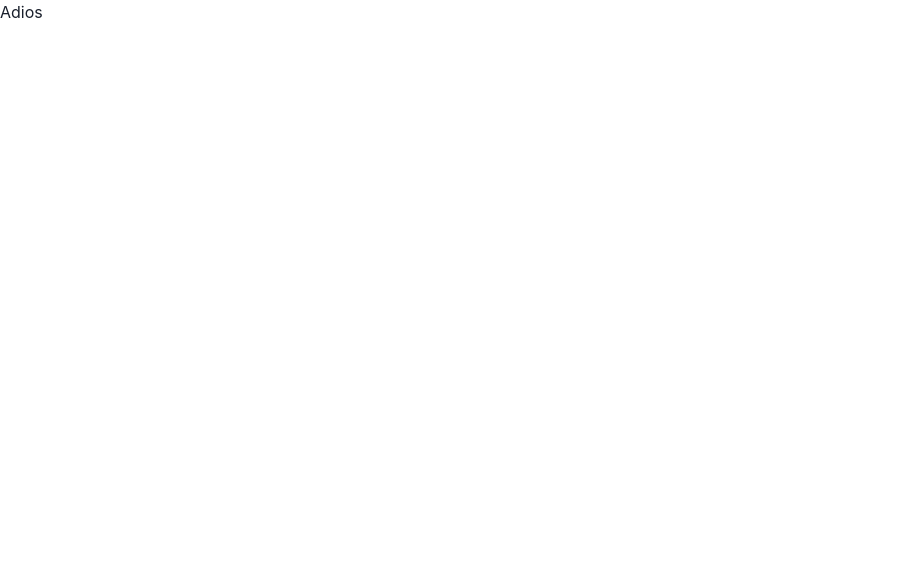
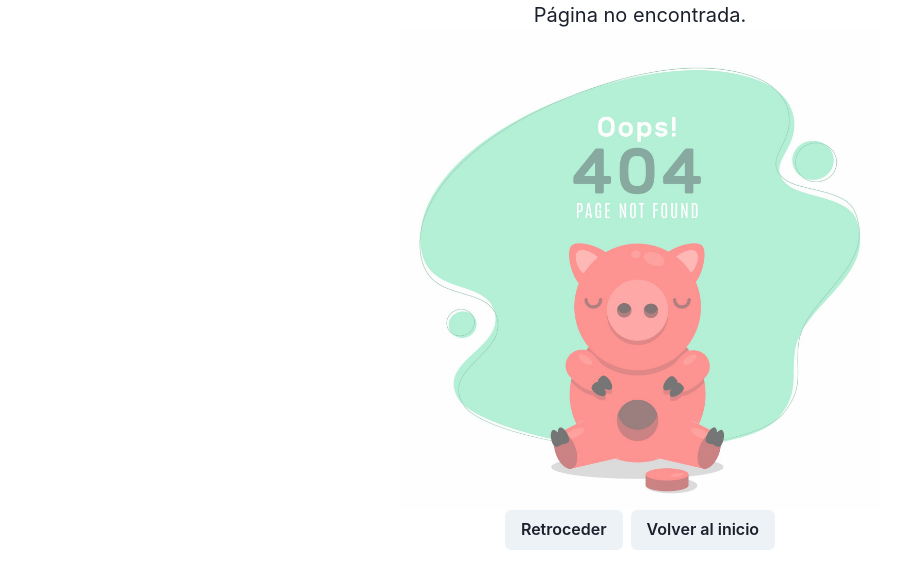
Before and after one commit to nicoco28z/Sprint-2-ITBA, a React (Create React App) app in the folder homebanking/: page /perfil in a window 1280 px wide. Shown: the top 588 px of the page, without its empty margins (0-923 px from the left). Built offline with nearby package versions, Linux system fonts and the light colour scheme.

Commit message:
Agregada imagen de error 404

```diff
--- a/homebanking/src/Pages/ErrorPage.jsx
+++ b/homebanking/src/Pages/ErrorPage.jsx
@@ -1,13 +1,30 @@
 import React from 'react'
-import {useAuth} from '../hooks/useAuth'
+import { useNavigate } from "react-router-dom";
+import { Button, HStack, Image, Text } from "@chakra-ui/react";
+
+
 
 export default function ErrorPage() {
 
-  const auth = useAuth()
+  const navigate = useNavigate();
 
   return (
     <>
-      {auth.isLogged? "Hola" : "Adios"}
+      <Text textAlign="center" fontSize="xl">
+        Página no encontrada.
+      </Text>
+      <Image
+        src="./error_page_img.jpg"
+        objectFit="cover"
+        objectPosition="50% 50%"
+        boxSize="60vh"
+        alt="Error 404, página no encontrada"
+        margin="auto"
+      />
+      <HStack justify="center">
+        <Button onClick={() => navigate(-1)}>Retroceder</Button>
+        <Button onClick={() => navigate("/home")}>Volver al inicio</Button>
+      </HStack>
     </>
-  )
+  );
 }
```
Also changed, not shown: homebanking/public/error_page_img.jpg (added).
